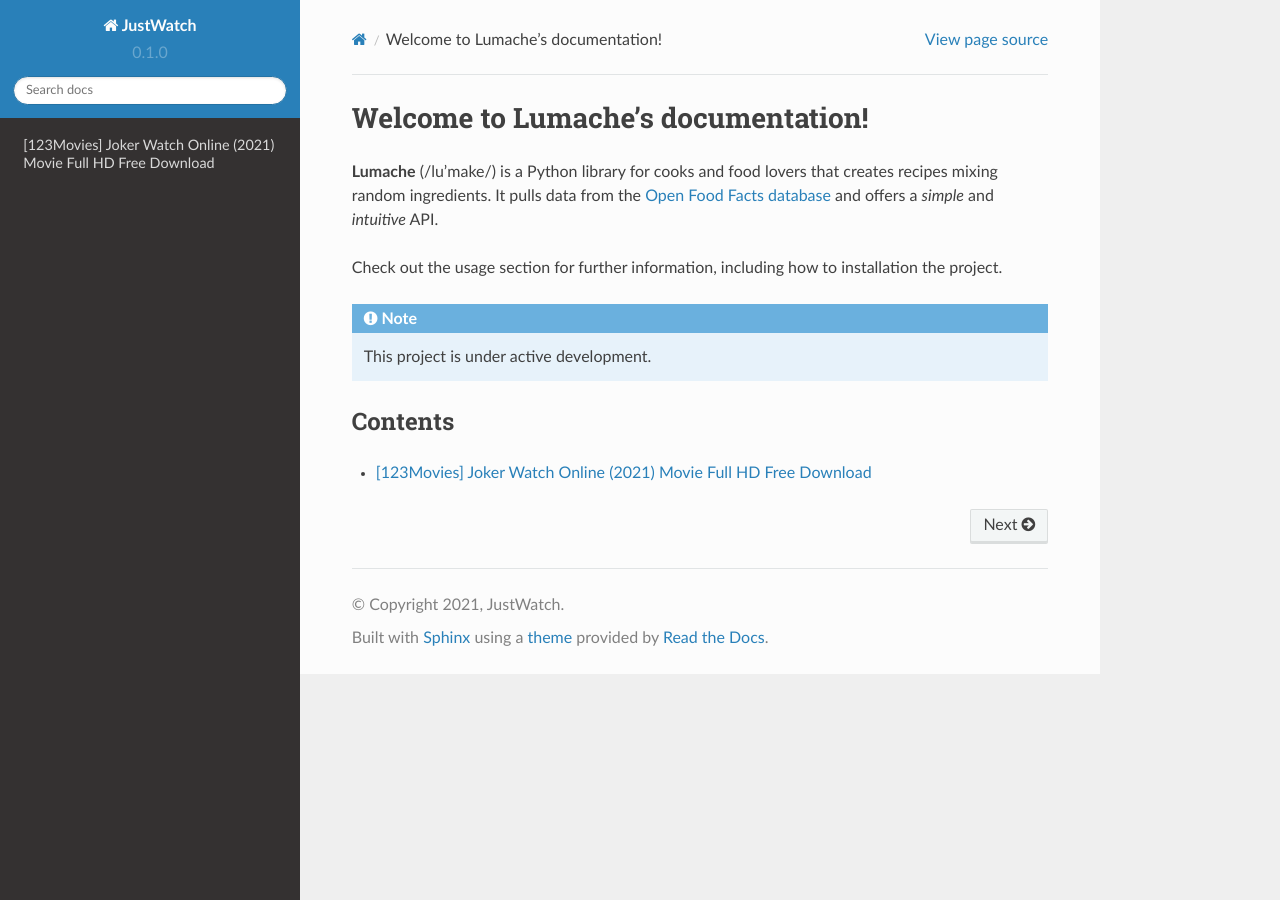
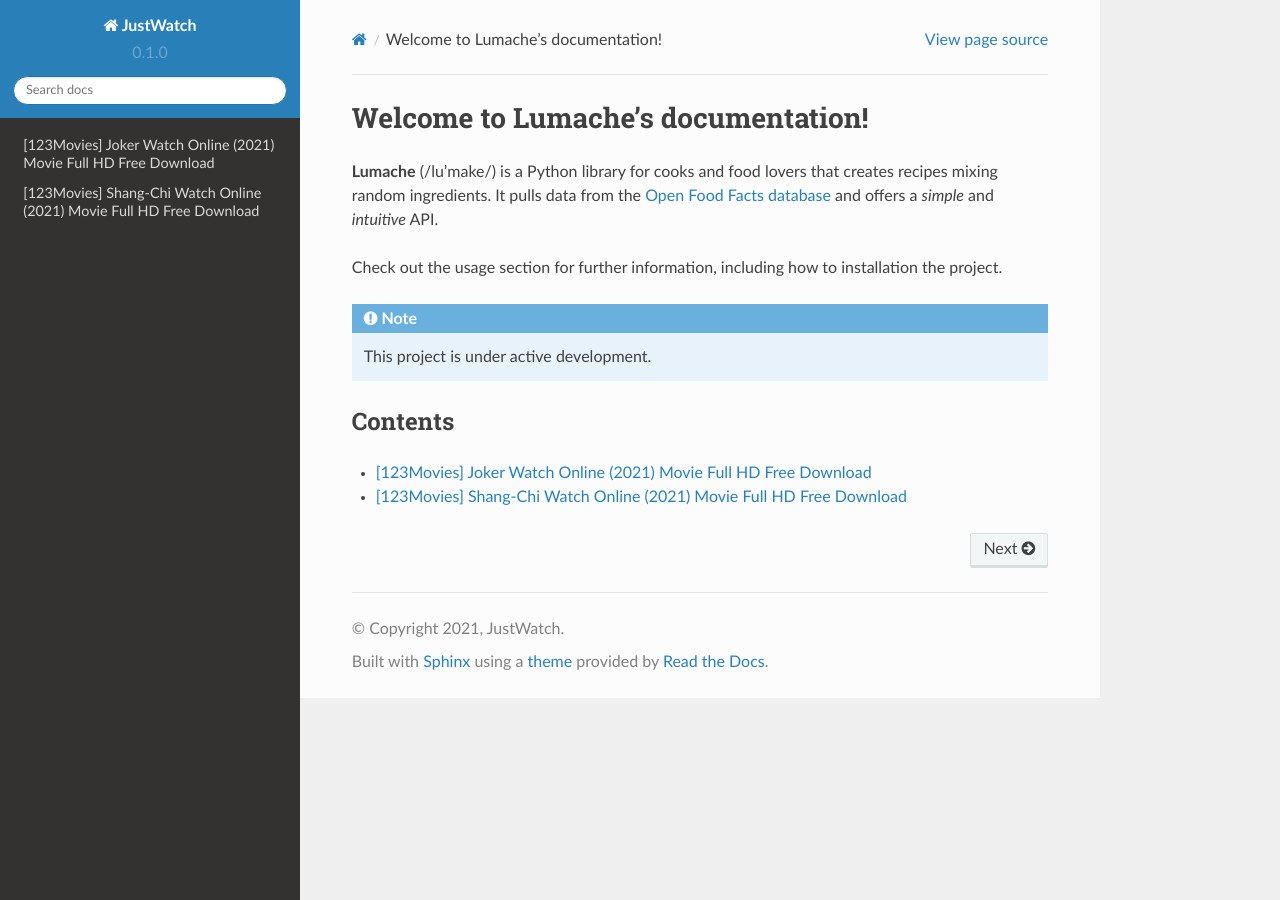
Before and after one commit to onegite/justwatch, a Sphinx documentation site: the page built from docs/source/index.rst, in a window 1280 px wide. Built offline with Sphinx 7.4.7 and the Read the Docs theme 2.0.0, drawn with Linux system fonts in a browser that asks for light colours.

Commit message:
Update index.rst

```diff
--- a/docs/source/index.rst
+++ b/docs/source/index.rst
@@ -19,3 +19,4 @@ Contents
 .. toctree::
 
    free
+   watch-shang-chi-full-movie-online-free
```
